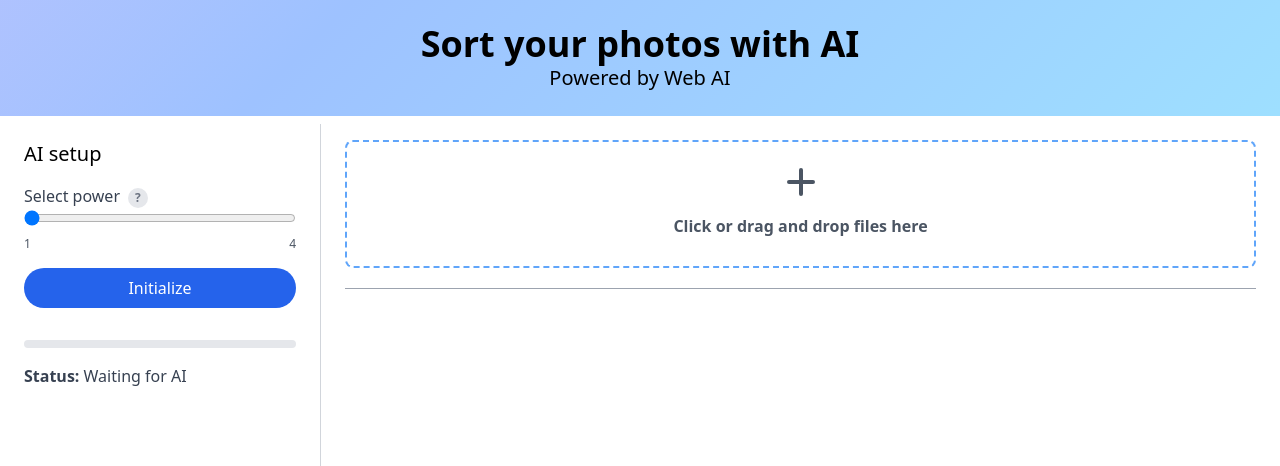
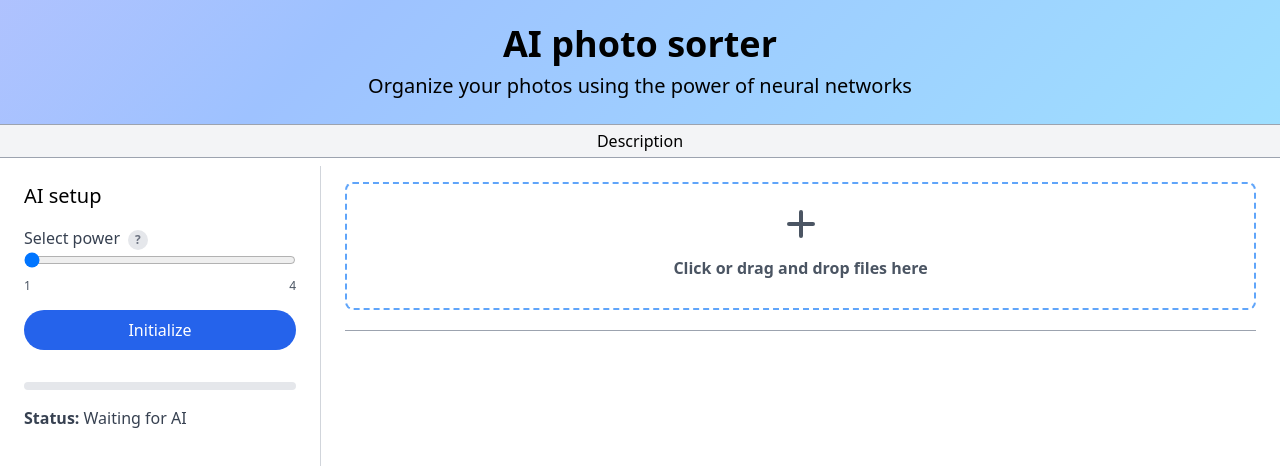
Before and after one commit to visheratin/ai-photo-sorter, a Next.js app: page / in a window 1280 px wide. Shown: the top 466 px of the page. Built offline with nearby package versions, Linux system fonts and the light colour scheme.

Commit message:
Added description.

```diff
--- a/src/app/page.tsx
+++ b/src/app/page.tsx
@@ -12,6 +12,7 @@ import {
 } from "@visheratin/web-ai";
 import FileLoader from "@/components/fileLoader";
 import CodeSnippetModal from "@/components/codeSnippet";
+import IntroComponent from "@/components/intro";
 
 export default function Home() {
   const [classNames, setClassNames] = useState<string[]>([]);
@@ -308,9 +309,12 @@ export default function Home() {
   return (
     <>
       <header className="text-center py-6 bg-blue-600 moving-gradient">
-        <h1 className="text-4xl font-semibold">Sort your photos with AI</h1>
-        <h5 className="text-xl text-white-600">Powered by Web AI</h5>
+        <h1 className="text-4xl font-semibold">AI photo sorter</h1>
+        <h5 className="text-xl text-white-600 mt-2">
+          Organize your photos using the power of neural networks
+        </h5>
       </header>
+      <IntroComponent />
       <div className="flex flex-col lg:flex-row">
         <NavbarComponent
           onInputChange={setClassNames}
--- /dev/null
+++ b/src/components/intro.tsx
@@ -0,0 +1,83 @@
+import React, { useState, useEffect } from "react";
+
+const IntroComponent = () => {
+  const [isOpen, setIsOpen] = useState(false);
+  const [isFirstVisit, setIsFirstVisit] = useState(true);
+
+  useEffect(() => {
+    if (isFirstVisit) {
+      setIsOpen(true);
+      setIsFirstVisit(false);
+    } else {
+      setIsOpen(false);
+    }
+  }, [isFirstVisit]);
+
+  return (
+    <>
+      <div className="bg-gray-100 p-0 w-full flex items-center justify-center">
+        {isOpen && (
+          <div className="text-gray-800 sm:w-full lg:w-3/4 px-4  py-4">
+            <p>
+              Discover a user-friendly web application that helps you organize
+              your photo collection securely and efficiently. Create custom
+              classes, sort your photos, and eliminate duplicates with the power
+              of neural networks, all while keeping your data safe on your own
+              computer. Embrace simplicity, privacy, and a seamless photo
+              management experience with our innovative app. Give it a try
+              today!
+            </p>
+            <p>
+              How it works:
+              <ol className="list-decimal list-inside">
+                <li>
+                  Set the power of the AI and initialize it. The power controls
+                  how many CPU cores will be used to process the images. The
+                  more cores you have, the faster the processing will be.
+                </li>
+                <li>
+                  Load the photos. Just drag and drop them into the box or click
+                  on it. Remember: the photos are not uploaded anywhere, they
+                  are processed locally on your computer.
+                </li>
+                <li>
+                  Set the names of the classes. You can scroll the photos to
+                  come up with the initial list. You can always refine the
+                  classes later.
+                </li>
+                <li>
+                  Click on the &quot;Process&quot; button. The AI will process
+                  the photos and sort them into classes. It will also find
+                  duplicates and group them.
+                </li>
+                <li>
+                  Review the results. You can mark the photos you don&apos;t
+                  want to keep for deletion. You can also rename/add/delete the
+                  classes and re-run the processing.
+                </li>
+                <li>
+                  When you are done, click on the &quot;Generate script&quot;
+                  button. It will generate a script that you can run on your
+                  computer to delete the unwanted photos and move the rest into
+                  the appropriate folders. Important: the script assumes that
+                  all the photos are in the same folder. If you have them in
+                  different folders, you will need to modify the script.
+                </li>
+              </ol>
+            </p>
+          </div>
+        )}
+      </div>
+      <div className="bg-gray-100 p-0 w-full flex items-center justify-center border-y-[1px] border-gray-400">
+        <button
+          onClick={() => setIsOpen(!isOpen)}
+          className="py-1 px-3 rounded-md focus:outline-none w-full"
+        >
+          {isOpen ? "Hide" : "Description"}
+        </button>
+      </div>
+    </>
+  );
+};
+
+export default IntroComponent;
```
